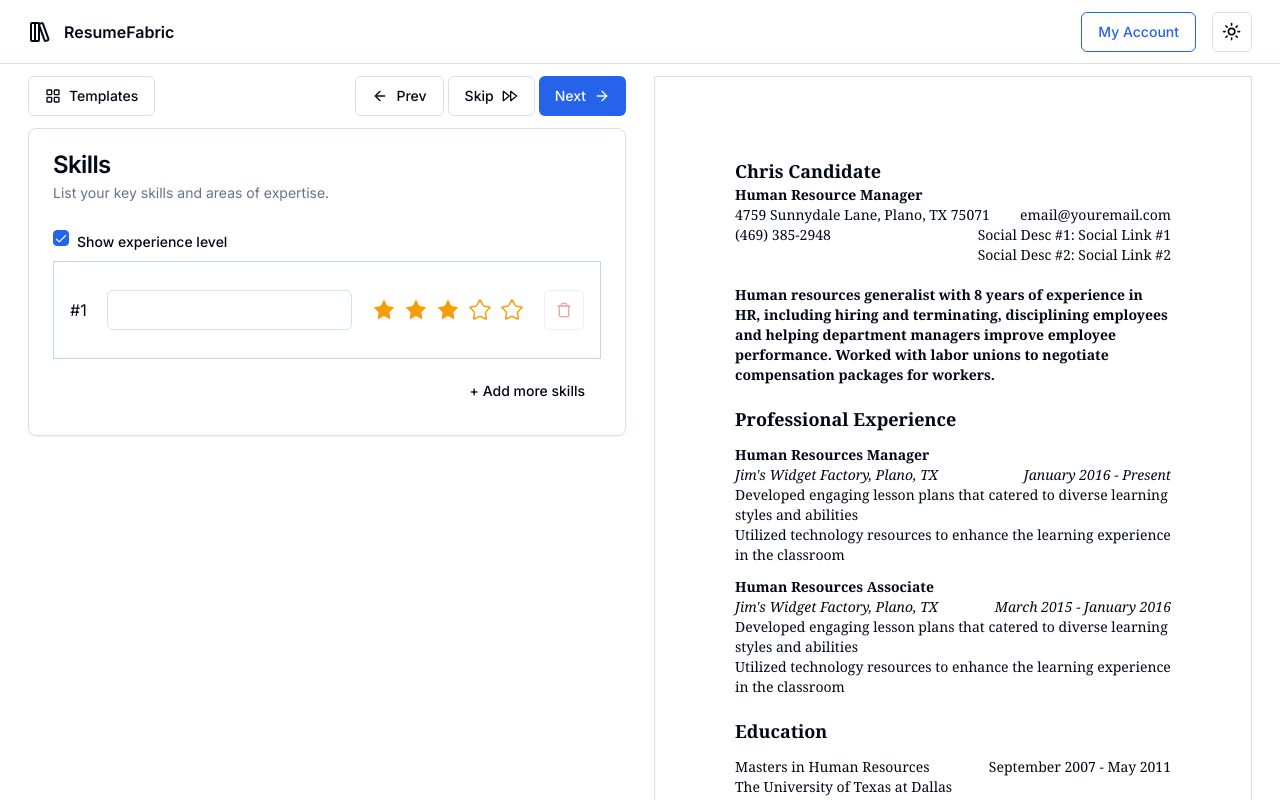
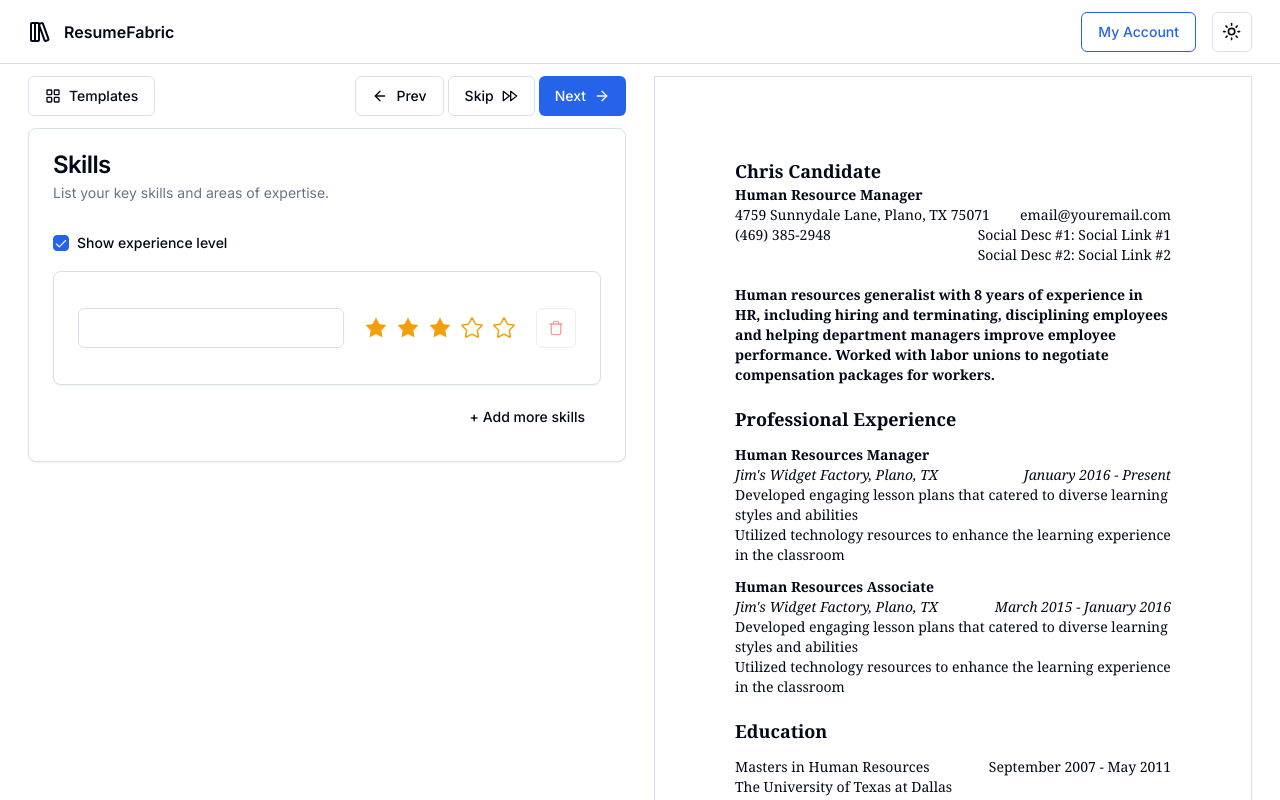
Before and after one commit to Avsholeh/resumefabric, a Next.js app: page /skills in a window 1280 px wide. Shown: the top 800 px of the page. Built offline with nearby package versions, Linux system fonts and the light colour scheme.

Commit message:
chore: update skills page

```diff
--- a/src/features/resume/skills/components/form.tsx
+++ b/src/features/resume/skills/components/form.tsx
@@ -52,14 +52,18 @@ export default function SkillsForm(): React.ReactElement {
                         <CardDescription>List your key skills and areas of expertise.</CardDescription>
                     </CardHeader>
                     <CardContent>
-                        <div className="flex">
+                        <div className="mb-5 flex">
                             <FormField
                                 name="showExperienceLevel"
                                 control={form.control}
                                 render={({ field }) => (
                                     <FormItem className="flex items-center space-x-2">
                                         <FormControl>
-                                            <Checkbox checked={field.value} onCheckedChange={field.onChange} />
+                                            <Checkbox
+                                                checked={field.value}
+                                                onCheckedChange={field.onChange}
+                                                className="mt-2"
+                                            />
                                         </FormControl>
                                         <FormLabel>Show experience level</FormLabel>
                                     </FormItem>
@@ -79,7 +83,7 @@ export default function SkillsForm(): React.ReactElement {
                             />
                         ))}
 
-                        <div className="flex w-full justify-end mt-3">
+                        <div className="mt-3 flex w-full justify-end">
                             <Button
                                 type="button"
                                 variant={"ghost"}
--- a/src/features/resume/skills/components/skill-card.tsx
+++ b/src/features/resume/skills/components/skill-card.tsx
@@ -1,6 +1,8 @@
 import BtnDelete from "@/components/shared/btn-delete";
+import { Card, CardContent } from "@/components/ui/card";
 import { FormControl, FormField, FormItem } from "@/components/ui/form";
 import { Input } from "@/components/ui/input";
+import { cn } from "@/lib/utils";
 import {
     Controller,
     type Control,
@@ -29,24 +31,29 @@ export default function SkillCard({
     remove,
 }: SkillCardProps): React.ReactElement {
     return (
-        <div key={skill.id} className="card bg-base-100 mt-3 w-full border border-slate-300 py-3">
-            <div className="card-body p-4">
+        <Card key={skill.id} className="mt-3 py-3">
+            <CardContent className="pt-6">
                 <div className="flex flex-col items-center justify-between gap-5 md:flex-row">
-                    <div>#{index + 1}</div>
-                    <label className="form-control w-full">
+                    <div className="flex w-full items-center gap-5">
                         <FormField
                             name={`skills.${index}.name`}
                             control={control}
                             defaultValue={skill.name}
                             render={({ field }) => (
-                                <FormItem>
+                                <FormItem className="w-full">
                                     <FormControl>
                                         <Input {...field} />
                                     </FormControl>
                                 </FormItem>
                             )}
                         />
-                    </label>
+                    </div>
+                    <div
+                        className={cn(
+                            "flex w-full items-center gap-5 md:w-auto",
+                            !!watch("showExperienceLevel") ? "justify-between" : "justify-end"
+                        )}
+                    >
                         {!!watch("showExperienceLevel") && (
                             <Controller
                                 name={`skills.${index}.experienceLevel`}
@@ -60,11 +67,12 @@ export default function SkillCard({
                                 )}
                             />
                         )}
-                    <div className="flex w-full justify-end md:w-auto">
+                        <div className="flex justify-end md:w-auto">
                             <BtnDelete disabled={!isDelete} onClick={() => remove(index)} />
                         </div>
                     </div>
                 </div>
-        </div>
+            </CardContent>
+        </Card>
     );
 }
```
Lines whose indentation alone changed are shown as unchanged.
